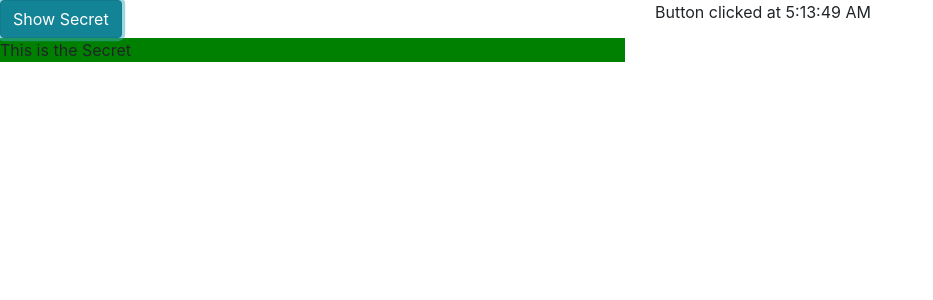
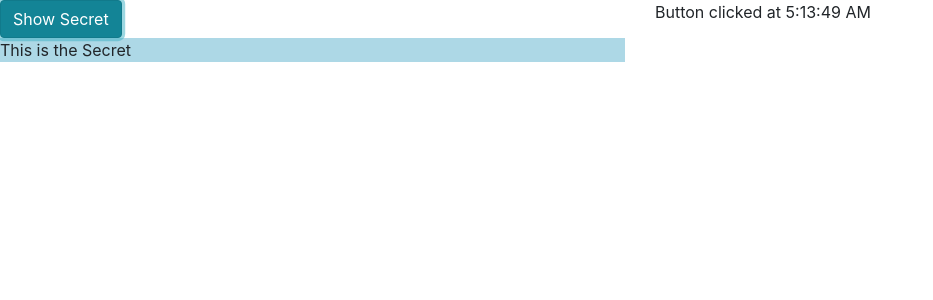
Before and after one commit to Manoj-14/Java-FSD-Phase-5, an Angular app in the folder A01Intro/: page / in a window 1280 px wide. Both pictures are taken after a click on the button "Show Secret". Shown: the top 300 px of the page, without its empty margins (0-933 px from the left). Built offline with nearby package versions, Linux system fonts and the light colour scheme.

Commit message:
Better form for defining directive

```diff
--- /dev/null
+++ b/A01Intro/src/app/CustomDirectives/better-highlighter.directive.ts
@@ -0,0 +1,15 @@
+import { Directive, ElementRef, OnInit, Renderer2 } from '@angular/core';
+
+@Directive({
+  selector: '[appBetterHighlighter]',
+})
+export class BetterHighlighterDirective implements OnInit {
+  constructor(private elementRef: ElementRef, private renderer: Renderer2) {}
+  ngOnInit(): void {
+    this.renderer.setStyle(
+      this.elementRef.nativeElement,
+      'background-color',
+      'lightblue'
+    );
+  }
+}
--- a/A01Intro/src/app/app.module.ts
+++ b/A01Intro/src/app/app.module.ts
@@ -13,6 +13,7 @@ import { AddProductComponent } from './products/add-product/add-product.componen
 import { ProductComponent } from './products/product/product.component';
 import { LifecycleDemoComponent } from './lifecycle-demo/lifecycle-demo.component';
 import { BasicHighlightDirective } from './CustomDirectives/BasicHighlightDirective';
+import { BetterHighlighterDirective } from './CustomDirectives/better-highlighter.directive';
 
 @NgModule({
   declarations: [
@@ -27,6 +28,7 @@ import { BasicHighlightDirective } from './CustomDirectives/BasicHighlightDirect
     ProductComponent,
     LifecycleDemoComponent,
     BasicHighlightDirective,
+    BetterHighlighterDirective,
   ],
   imports: [BrowserModule, FormsModule], // Import FormModeule for two way binding
   providers: [],
--- a/A01Intro/src/app/secret/secret.component.html
+++ b/A01Intro/src/app/secret/secret.component.html
@@ -2,7 +2,7 @@
   <div class="row">
     <div class="col">
       <button class="btn btn-info" (click)="showSecret()">Show Secret</button>
-      <p *ngIf="display" appBasicHighlight>This is the Secret</p>
+      <p *ngIf="display" appBetterHighlighter>This is the Secret</p>
     </div>
     <div class="col">
       <p
```
